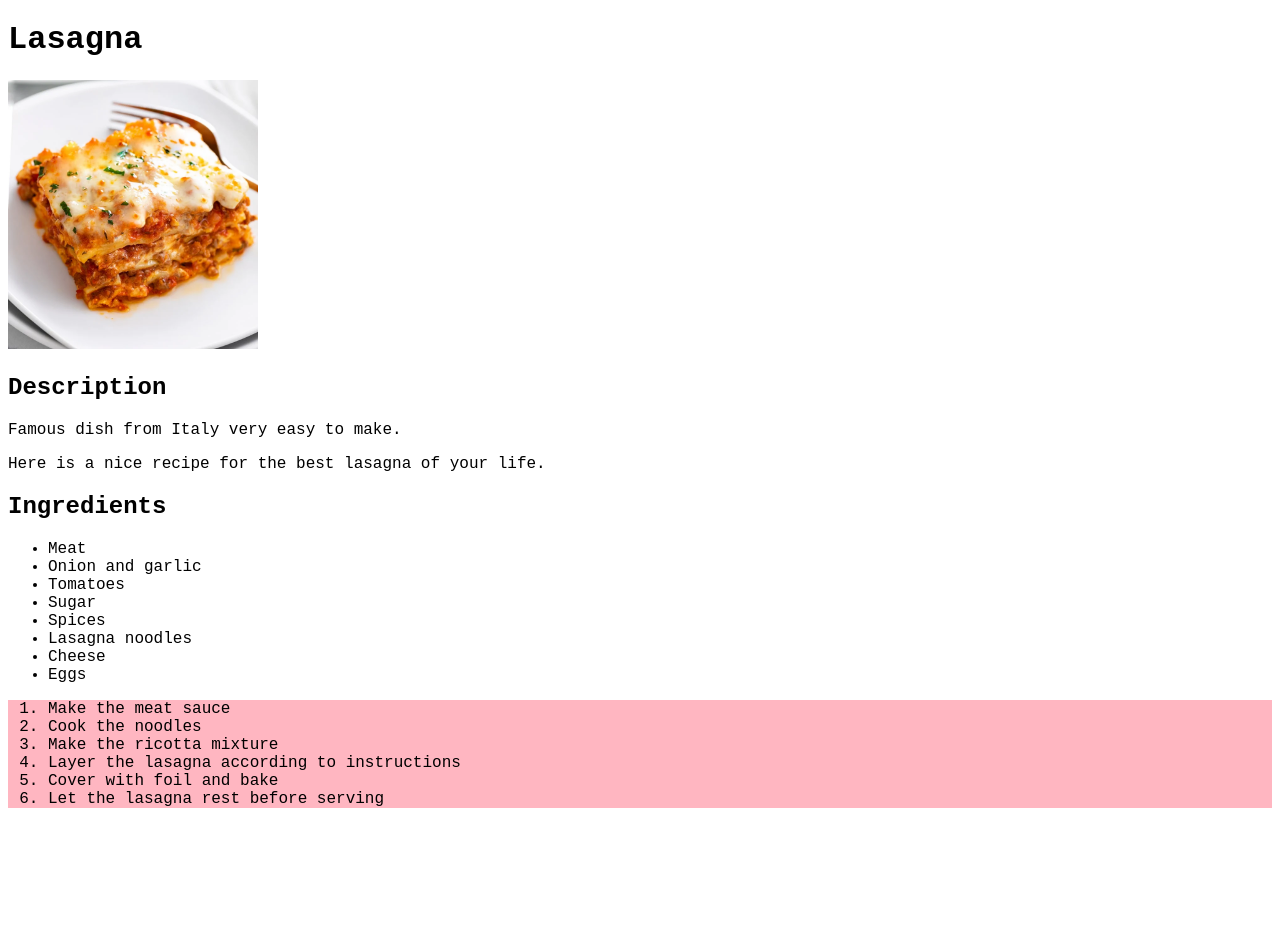
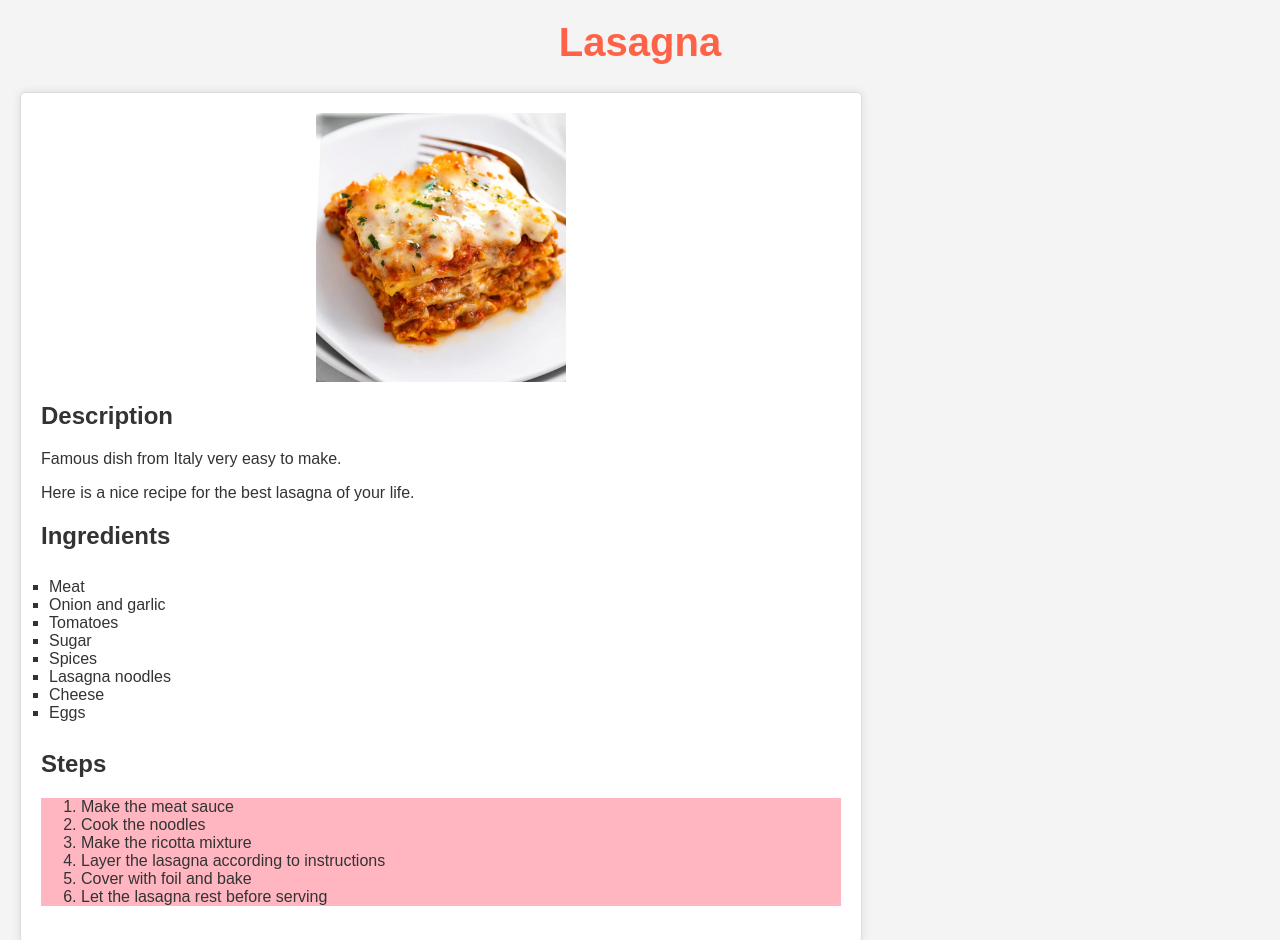
Before and after one commit to fmpanta/odin-recipes, a plain HTML site: page lasagna.html in a window 1280 px wide. Shown: the top 940 px of the page. Before the commit the page ends 824 px from the top, so only its background shows below. Drawn offline with Linux system fonts and the light colour scheme.

Commit message:
Complete assignment 5 from Block and Inline lesson

```diff
--- a/lasagna.html
+++ b/lasagna.html
@@ -7,7 +7,8 @@
     <link rel="stylesheet" href="style.css">
 </head>
 <body>
-    <h1>Lasagna</h1>
+    <h1 class="title">Lasagna</h1>
+    <div class="recipe-content">
         <img class="image" src="images/Lasagna.jpg" alt="Lasagna finished">
         <h2>
             Description
@@ -21,7 +22,7 @@
         <h2>
             Ingredients
         </h2>
-    <ul>
+        <ul class="ingredients">
             <li>Meat</li>
             <li>Onion and garlic</li>
             <li>Tomatoes</li>
@@ -31,7 +32,8 @@
             <li>Cheese</li>
             <li>Eggs</li>
         </ul>
-    <ol>
+        <h2>Steps</h2>
+        <ol class="steps">
             <li>Make the meat sauce</li>
             <li>Cook the noodles</li>
             <li>Make the ricotta mixture</li>
@@ -39,5 +41,6 @@
             <li>Cover with foil and bake</li>
             <li>Let the lasagna rest before serving</li>
         </ol>
+    </div>
 </body>
 </html>
--- a/style.css
+++ b/style.css
@@ -1,16 +1,23 @@
-*{
-    font-family: 'Courier New', Courier, monospace;
+
+
+body{
+    font-family: "Arial", sans-serif;
+    background-color: #f4f4f4;
+    color: #333;
+    margin: 0;
+    padding: 0;
 }
 
 .title{
-    background-color: yellow;
-    color:black;
+    color:#ff6347;
     font-size: 40px;
     text-align: center;
+    margin-top: 20px;
+    font-size: 2.5em;
 }
 
 .recipe{
-    font: size 22px;
+    font-size: 22px;
     text-align: left;
 }
 
@@ -22,3 +29,58 @@
 ol{
     background-color: lightpink;
 }
+
+ul{
+    list-style-type: square;
+    padding: 8px;
+    margin: 0;
+    display: flex;
+    flex-direction: column;
+    align-items: left;
+}
+
+.recipe a{
+    display: inline-block;
+    text-decoration: none;
+    font-size: 1.5em;
+    color: #fff;
+    background-color: #4caf50;
+    padding: 10px 20px;
+    border-radius: 5px;
+    margin: 2px;
+    transition: background-color 0.3s ease;
+}
+
+a:hover{
+    background-color: #45a049
+}
+
+.recipe-content {
+    max-width: 800px;
+    margin: 20px;
+    padding: 20px;
+    background-color: #fff;
+    border: 1px solid #ddd;
+    border-radius: 5px;
+    box-shadow: 0 0 10px rgba(0, 0, 0, 0.1)
+}
+.recipe-content img {
+    max-width: 100%;
+    height: auto;
+    display: block;
+    margin: 0 auto;
+}
+
+.ingredients ul, .steps ul {
+    padding-left: 20px;
+}
+
+@media (max-width: 600px) {
+    h1.title {
+        font-size: 2em;
+    }
+    .recipe a{
+        font-size: 1.2em;
+        padding: 8px 16px;
+    }
+}
```
Also changed, not shown: calzone.html (+5 -2 lines), carbonara.html (+6 -3 lines). Lines whose indentation alone changed are shown as unchanged.
